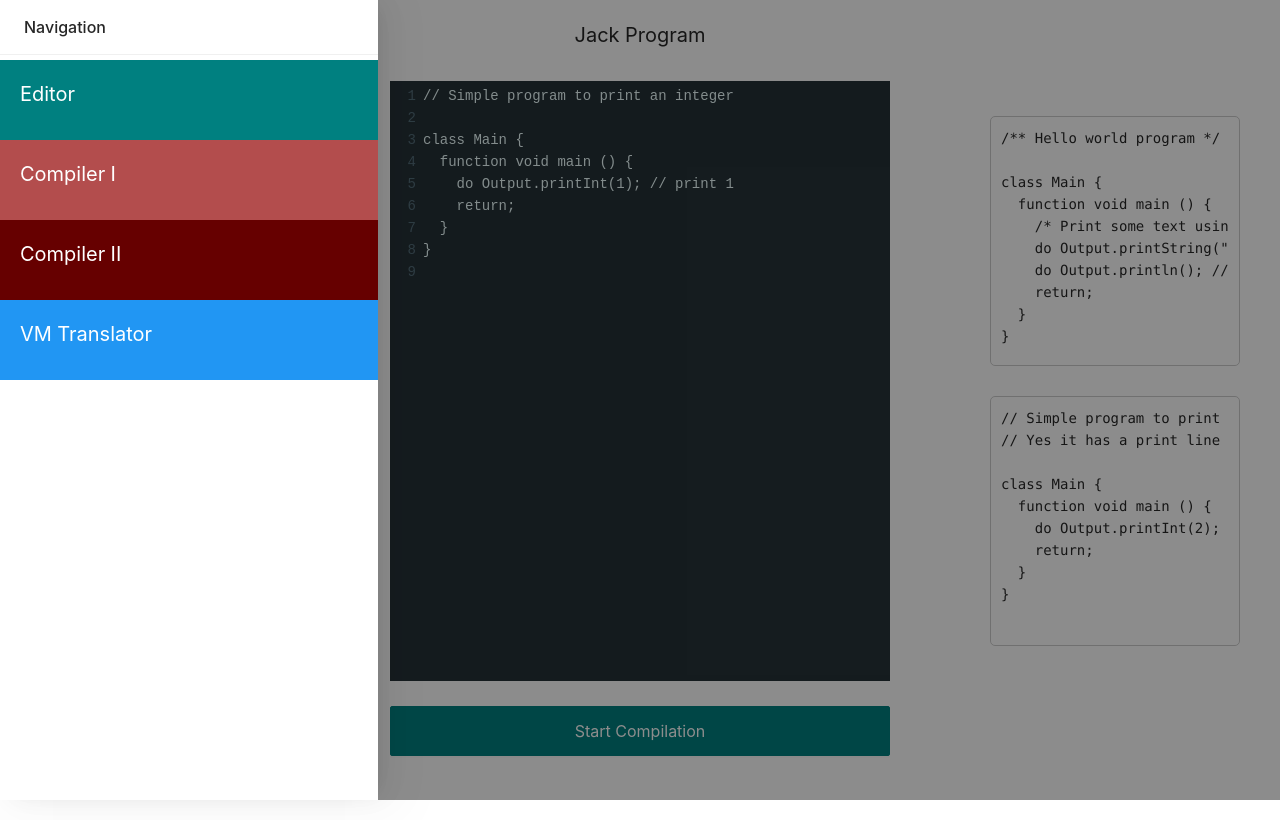
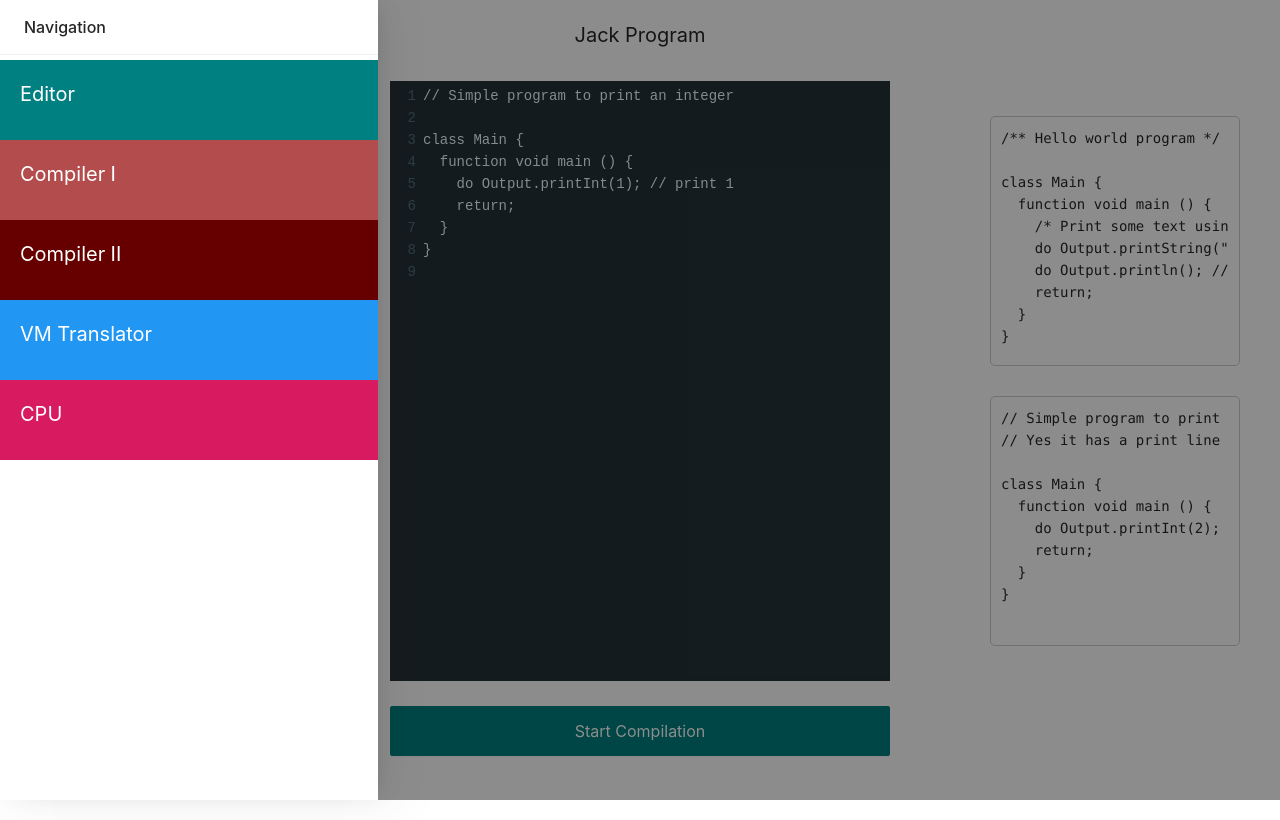
Before and after one commit to nandtotetris/computer-visualizer, a React (Create React App) app: page / in a window 1280 px wide. Both pictures are taken after a click on the button 26 px from the left and 26 px from the top of the page. Built offline with nearby package versions, Linux system fonts and the light colour scheme.

Commit message:
feat: add cpu route in navigation

```diff
--- a/src/App.js
+++ b/src/App.js
@@ -48,6 +48,7 @@ function App () {
         <Link onClick={closeDrawer} to={ROUTINGS.COMPILER_FIRST_STAGE}><DrawerItem bg='#b34d4d' co='white' text='Compiler I' /></Link>
         <Link onClick={closeDrawer} to={ROUTINGS.COMPILER_SECOND_STAGE}><DrawerItem bg='#660000' co='white' text='Compiler II' /></Link>
         <Link onClick={closeDrawer} to={ROUTINGS.VM_TRANSLATOR}><DrawerItem bg='#2196F3' co='white' text='VM Translator' /></Link>
+        <Link onClick={closeDrawer} to={ROUTINGS.CPU}><DrawerItem bg='#d81b60' co='white' text='CPU' /></Link>
       </Drawer>
     </div>
   )
--- a/src/components/CPU/styled.js
+++ b/src/components/CPU/styled.js
@@ -1,11 +1,10 @@
 import styled from 'styled-components'
 
 export const Wrapper = styled.div`
-  padding: 10px;
   display: flex;
   justify-content: center;
-  padding-left: 10px;
-  padding-right: 10px;
+  padding: 10px;
+  padding-left: 50px;
 `
 
 export const Right = styled.div`
```
